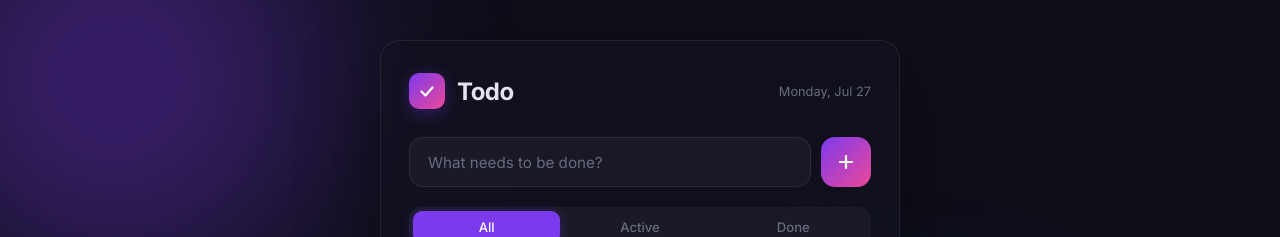
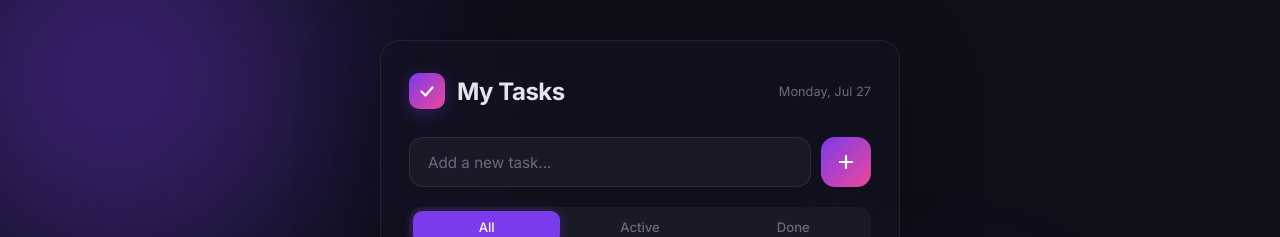
Before and after one commit to charkhaniakash/React-test, a React (Vite) app: page / in a window 1280 px wide. Shown: the top 237 px of the page. Built offline with nearby package versions, Linux system fonts and the light colour scheme.

Commit message:
I want to update the todo page
Automated implementation by Forge Engine.

Files changed: 2

Forge-Work-Item: 6ace0dcb-77c2-49bd-8b21-23e1e609ff06
Forge-Execution: 00dd1a08-9030-4bd7-8f62-9119129679d0

```diff
--- a/src/App.jsx
+++ b/src/App.jsx
@@ -66,7 +66,7 @@ export default function App() {
             <div className="logo-icon">
               <LogoIcon />
             </div>
-            <h1>Todo</h1>
+            <h1>My Tasks</h1>
           </div>
           <span className="date">{today}</span>
         </header>
@@ -78,7 +78,7 @@ export default function App() {
             type="text"
             value={input}
             onChange={(e) => setInput(e.target.value)}
-            placeholder="What needs to be done?"
+            placeholder="Add a new task..."
             autoComplete="off"
           />
           <button type="submit" className="add-btn" id="add-btn" aria-label="Add task">
```
Also changed, not shown: 1 other file (tests, documents, lock files or other folders).
